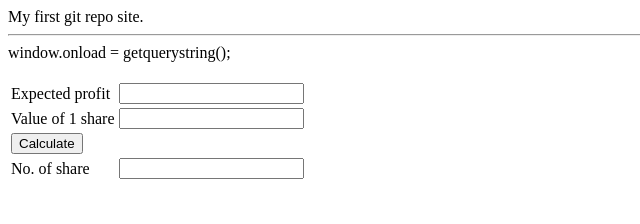
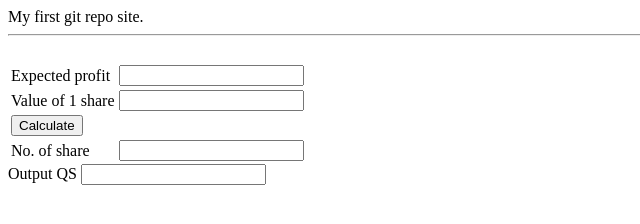
Before and after one commit to aakash2722/myrepo, a plain HTML site: page index.html in a window 1280 px wide. Shown: the whole page, without its empty margins (0-640 px from the left). Drawn offline with Linux system fonts and the light colour scheme.

Commit message:
Update index.html

```diff
--- a/index.html
+++ b/index.html
@@ -5,8 +5,6 @@
     <body>
         My first git repo site.
         <hr>
-
-        window.onload = getquerystring();
 
     <div>
         <table>
@@ -29,6 +27,9 @@
         </table>
     </div>
 
+    <td><label>Output QS</label></td>
+                <td><input type="text" style="width: auto;height: auto;" id="qs"></td>
+
 
     </body>
 </html>
```
